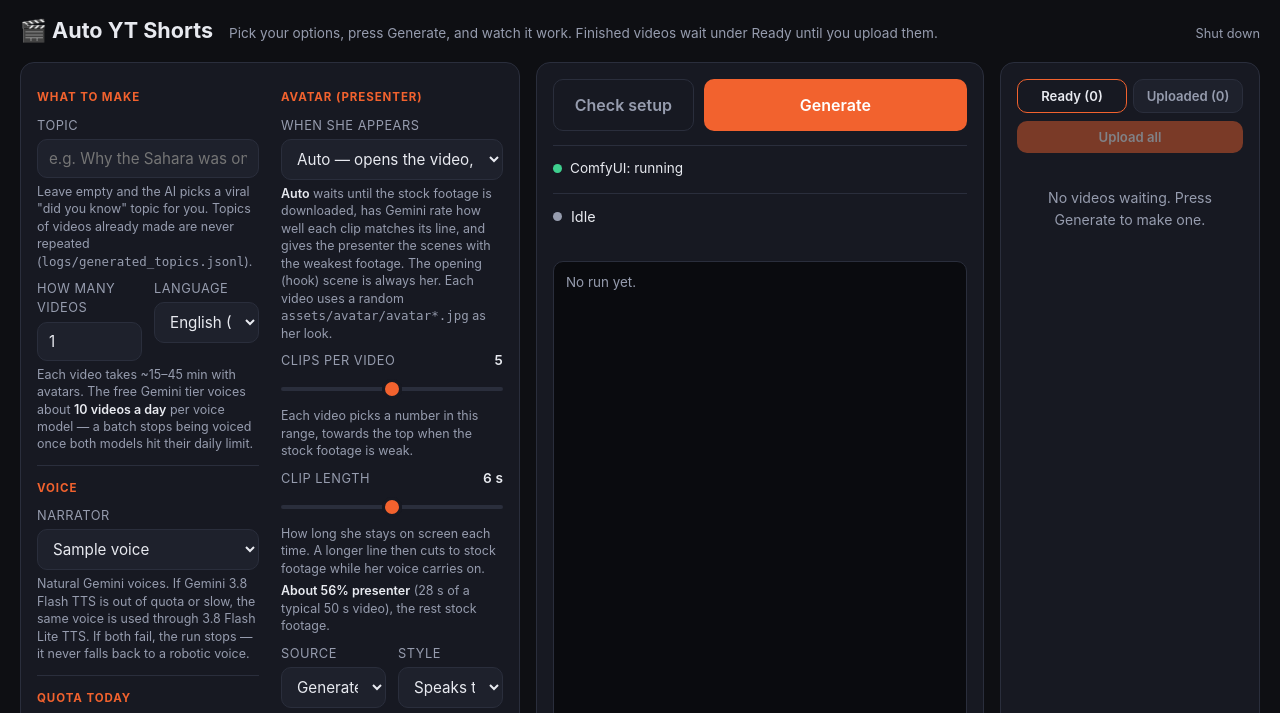
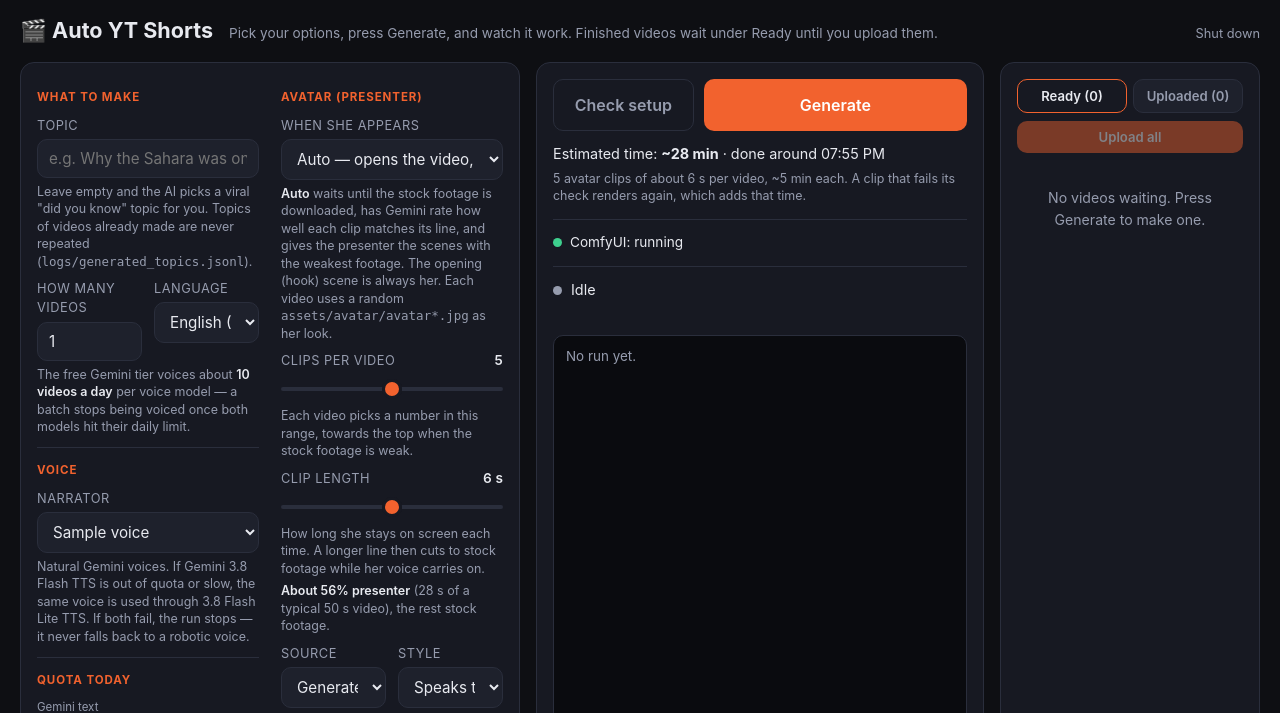
Before and after one commit to jwlei/auto-yt-shorts, a Flask app: template templates/index.html in a window 1280 px wide. Shown: the top 713 px of the page. Run offline with Flask 3, Linux system fonts and the light colour scheme; the template is opened without the code that fills it: most values are stand-ins (such as "Sample title", 1, 10 or a date in 2020); data that the repository does not hold is empty; some libraries are stand-ins or nearby versions.

Commit message:
feat: estimate a run's time before it starts, from the panel's options
The run card shows the expected time and finish, updating as the form changes:
videos, avatar layout and source, clips per video, clip length and uploading.
It uses the timings learned from finished runs.

Clip render time now scales with clip length, also in the ETA during a run,
and each timed clip records its length. A range of clips per video now caps
the learned 'auto' count, so moving the slider moves the estimate.

Co-Authored-By: Claude Opus 5.5 <noreply@anthropic.com>

```diff
--- a/modules/run_eta.py
+++ b/modules/run_eta.py
@@ -1,6 +1,9 @@
 import json
+import math
 import os
 import time
+
+from modules.avatar_generator import DEFAULT_CLIP_RANGE, DEFAULT_ON_SCREEN_RANGE
 
 # Same order as main.py's STAGES, which can't be imported here: it pulls in the whole pipeline.
 STAGES = ("Topic & script", "Voice", "Stock footage", "Avatar clips", "Rendering scenes", "Stitching", "Upload")
@@ -11,12 +14,17 @@ STAGES = ("Topic & script", "Voice", "Stock footage", "Avatar clips", "Rendering
 DEFAULT_TIMINGS = {
     "Topic & script": 90, "Voice": 60, "Stock footage": 60, "Avatar clips": 30, "Stitching": 45, "Upload": 30,
     "clip": 300,  # One ComfyUI render, including the prompt written for it
+    "clip_seconds": 6,  # The length of clip that render time is for: it scales with length
     "scene": 3,  # One scene through ffmpeg
     "scenes": 9,  # Scenes per video
     "auto_clips": 5,  # Clips per video in the 'auto' avatar layout
 }
 # How much each new measurement moves the stored value.
 LEARNING_RATE = 0.3
+# A scene's narration caps how long she stays on screen in it.
+TYPICAL_SCENE_SECONDS = 5.5
+# A clip renders this much longer than she is on screen: rounded up, plus the overlap into the next scene.
+CLIP_EXTRA_SECONDS = 1
 
 
 def _load_timings(path):
@@ -35,6 +43,12 @@ def _option(argv, name, default):
     return argv[argv.index(name) + 1] if name in argv[:-1] else default
 
 
+def _slider(env, low_name, high_name, defaults):
+    """A range the panel's sliders set, from the run's own env, else .env, else the default."""
+    settings = {**os.environ, **(env or {})}
+    return int(settings.get(low_name) or defaults[0]), int(settings.get(high_name) or defaults[1])
+
+
 class RunEta:
     """
     Estimates what is left of a run from how long each step took before. Steps are
@@ -46,6 +60,10 @@ class RunEta:
         self.path = path
         self.timings = _load_timings(path)
         self.videos_left = int(_option(argv, "--runs", 1)) - 1
+        self.upload = "--upload" in argv
+        self.clip_range = _slider(env, "AVATAR_CLIPS_MIN", "AVATAR_CLIPS_MAX", DEFAULT_CLIP_RANGE)
+        shortest, longest = _slider(env, "AVATAR_MIN_SECONDS", "AVATAR_MAX_SECONDS", DEFAULT_ON_SCREEN_RANGE)
+        self.planned_clip_seconds = min((shortest + longest) / 2, TYPICAL_SCENE_SECONDS) + CLIP_EXTRA_SECONDS
         layout = _option(argv, "--avatar-clips", "auto")
         if layout == "0" or (env or {}).get("AVATAR_SOURCE") == "static":
             self.planned_clips = 0  # No renders: the static clip just gets looped
@@ -66,6 +84,7 @@ class RunEta:
         self.clip_number = 0
         self.first_clip_at = None
         self.attempt_started = None
+        self.attempt_seconds = self.planned_clip_seconds
 
     # --- What the run reports ---
 
@@ -84,12 +103,13 @@ class RunEta:
         self.number, self.total, self.name = number, total, name
         self.stage_started = time.time()
 
-    def clip(self, number, total):
+    def clip(self, number, total, seconds):
         now = time.time()
         self._finish_attempt(now)
         self.clip_number, self.clip_count = number, total
         self.first_clip_at = self.first_clip_at or now
         self.attempt_started = now
+        self.attempt_seconds = seconds
 
     def clip_rejected(self, attempt, attempts):
         """The lip-sync check failed: another render starts now, unless that was the last try."""
@@ -113,6 +133,7 @@ class RunEta:
     def _finish_attempt(self, now):
         if self.attempt_started is not None:
             self._learn("clip", now - self.attempt_started)
+            self._learn("clip_seconds", self.attempt_seconds)
             self.attempt_started = None
 
     def _finish_stage(self):
@@ -138,27 +159,45 @@ class RunEta:
 
     # --- Estimating ---
 
+    def _render_seconds(self, clip_seconds):
+        return self.timings["clip"] * clip_seconds / self.timings["clip_seconds"]
+
     def _stage_seconds(self, name, clips, scenes):
         if name == "Avatar clips":
-            return self.timings[name] + clips * self.timings["clip"]
+            return self.timings[name] + clips * self._render_seconds(self.planned_clip_seconds)
         if name == "Rendering scenes":
             return scenes * self.timings["scene"]
         return self.timings[name]
 
     def _planned_clip_count(self):
-        return self.timings["auto_clips"] if self.planned_clips is None else self.planned_clips
+        if self.planned_clips is not None:
+            return self.planned_clips
+        # What 'auto' usually picks, within the range this run allows and the scenes there are.
+        return min(max(self.timings["auto_clips"], self.clip_range[0]), self.clip_range[1], self.timings["scenes"])
 
     def _current_left(self, now):
         elapsed = now - self.stage_started
         if self.name == "Avatar clips" and self.clip_count is not None:
-            clips_after = self.clip_count - self.clip_number
+            after = (self.clip_count - self.clip_number) * self._render_seconds(self.planned_clip_seconds)
             if self.attempt_started is None:
-                return clips_after * self.timings["clip"]
-            this_clip = self.timings["clip"] - (now - self.attempt_started)
-            return max(this_clip, 0) + clips_after * self.timings["clip"]
+                return after
+            this_clip = self._render_seconds(self.attempt_seconds) - (now - self.attempt_started)
+            return max(this_clip, 0) + after
         clips = self._planned_clip_count() if self.clip_count is None else self.clip_count
         scenes = self.timings["scenes"] if self.scene_count is None else self.scene_count
         return max(self._stage_seconds(self.name, clips, scenes) - elapsed, 0)
+
+    def plan(self):
+        """What a run with these options should take, for the panel to show before it starts."""
+        clips = self._planned_clip_count()
+        names = STAGES if self.upload else STAGES[:-1]
+        steps = [{"name": name, "seconds": round(self._stage_seconds(name, clips, self.timings["scenes"]))}
+                 for name in names]
+        video = sum(step["seconds"] for step in steps)
+        return {"steps": steps, "video": video, "videos": self.videos_left + 1,
+                "total": video * (self.videos_left + 1), "clips": round(clips),
+                "clip_seconds": math.ceil(self.planned_clip_seconds),
+                "clip_render": round(self._render_seconds(self.planned_clip_seconds))}
 
     def estimate(self):
         """Returns seconds per step and left overall, or None before the first step (or for a run without steps)."""
--- a/templates/index.html
+++ b/templates/index.html
@@ -19,6 +19,8 @@
     color: #cbd0dd;
   }
   .log .empty-log { color: var(--muted); }
+  .estimate { margin-top: 12px; font-size: .9rem; }
+  .estimate .err { margin: 0; }
   #uploadBox .status { margin-bottom: 8px; }
   #uploadBox .log { max-height: 130px; margin-bottom: 12px; }
   #stopUpload { width: auto; margin: 0 0 0 auto; padding: 4px 10px; font-size: .8rem; }
@@ -223,7 +225,7 @@
           </select>
         </div>
       </div>
-      <div class="hint">Each video takes ~15–45 min with avatars. The free Gemini tier voices about <b>10 videos a day</b> per voice model — a batch stops being voiced once both models hit their daily limit.</div>
+      <div class="hint">The free Gemini tier voices about <b>10 videos a day</b> per voice model — a batch stops being voiced once both models hit their daily limit.</div>
     </div>
 
     <div class="section" id="formVoice">
@@ -341,6 +343,10 @@
     <button type="button" class="danger" id="stop" hidden>Stop</button>
   </div>
   <div class="err" id="formError" hidden></div>
+  <div class="estimate" id="estimate" hidden>
+    <div id="estimateTotal"></div>
+    <div class="hint" id="estimateDetail"></div>
+  </div>
 
   <div class="run-sep"></div>
   <div class="sys" title="ComfyUI renders the avatar clips on your GPU. Generate starts it (without its web page) when the run needs avatar clips and COMFYUI_LAUNCHER is set in .env; otherwise start it yourself. Failed avatar renders fall back to stock footage.">
@@ -631,10 +637,49 @@ function stepEta(step) {
   if (step.state === 'next') return fmtEta(step.seconds);
   return step.seconds > 0 ? `${fmtEta(step.seconds)} left` : 'any moment';
 }
+function clockIn(sec) {
+  return new Date(Date.now() + sec * 1000).toLocaleTimeString([], {hour: '2-digit', minute: '2-digit'});
+}
 function totalEta(eta) {
-  const done = new Date(Date.now() + eta.total_left * 1000).toLocaleTimeString([], {hour: '2-digit', minute: '2-digit'});
-  return `${fmtEta(eta.total_left)} left, done around ${done}`;
+  return `${fmtEta(eta.total_left)} left, done around ${clockIn(eta.total_left)}`;
 }
+
+// --- Estimate before a run, from the form's current options ---
+let plan = null, planRequest = 0, planTimer = 0;
+function renderPlan() {
+  if (!plan) return;
+  if (!plan.ok) {
+    $('estimateTotal').innerHTML = `<span class="err">${esc(plan.error)}</span>`;
+    $('estimateDetail').textContent = '';
+    return;
+  }
+  $('estimateTotal').innerHTML = `Estimated time: <b>${fmtEta(plan.total)}</b> · done around ${clockIn(plan.total)}`;
+  const parts = [];
+  if (plan.videos > 1) parts.push(`${plan.videos} videos, ${fmtEta(plan.video)} each`);
+  parts.push(plan.clips
+    ? `${plan.clips} avatar ${plan.clips === 1 ? 'clip' : 'clips'} of about ${plan.clip_seconds} s per video, ${fmtEta(plan.clip_render)} each. A clip that fails its check renders again, which adds that time`
+    : 'No avatar clips to render');
+  $('estimateDetail').textContent = parts.join(' · ') + '.';
+  $('estimateDetail').title = plan.steps.map(s => `${s.name}: ${fmtEta(s.seconds)}`).join('\n');
+}
+async function refreshPlan() {
+  const request = ++planRequest;
+  let data;
+  try {
+    data = await (await fetch('/api/estimate', { method: 'POST', body: new FormData($('form')) })).json();
+  } catch (e) {
+    return; // transient; the next change retries
+  }
+  if (request !== planRequest) return;  // A newer answer is on its way
+  plan = data;
+  renderPlan();
+}
+function queuePlan() {
+  clearTimeout(planTimer);
+  planTimer = setTimeout(refreshPlan, 150);
+}
+$('form').addEventListener('input', queuePlan);
+$('form').addEventListener('change', queuePlan);
 function renderNow(data) {
   const p = data.progress || {};
   const c = data.comfyui || {};
@@ -731,6 +776,7 @@ function renderUpload(up) {
 }
 
 // --- Status polling ---
+let wasRunning = false;
 async function poll() {
   let data;
   try {
@@ -740,6 +786,10 @@ async function poll() {
   }
 
   const running = data.running;
+  if (wasRunning && !running) refreshPlan();  // That run just improved the timings
+  wasRunning = running;
+  $('estimate').hidden = running;
+  renderPlan();  // The clock has moved on
   busy = data.upload.running || (running && (data.progress.stage || [])[2] === 'Upload');
   renderUpload(data.upload);
   $('dot').className = 'dot' + (running ? ' on' : (data.returncode ? ' fail' : ''));
@@ -826,6 +876,7 @@ $('shutdown').addEventListener('click', async e => {
 
 loadForm();
 syncForm();
+refreshPlan();
 poll();
 setInterval(poll, 2000);
 </script>
--- a/webapp.py
+++ b/webapp.py
@@ -189,7 +189,7 @@ class Job:
                 self.eta.scenes(p["scenes"])
             elif kind == "clip":
                 p["detail"] = f"Clip {m.group(1)} of {m.group(2)} - scene {m.group(3)}, {m.group(4)}s {m.group(5)}"
-                self.eta.clip(int(m.group(1)), int(m.group(2)))
+                self.eta.clip(int(m.group(1)), int(m.group(2)), int(m.group(4)))
             elif kind == "rejected":
                 self.eta.clip_rejected(int(m.group(1)), int(m.group(2)))
             elif kind == "render":
@@ -686,6 +686,16 @@ def build_run(form):
     return argv, env, None
 
 
+@app.route("/api/estimate", methods=["POST"])
+@password_required
+def estimate():
+    """What a run with the form's current options should take. Starts nothing."""
+    argv, env, error = build_run(request.form)
+    if error:
+        return {"ok": False, "error": error}
+    return {"ok": True, **RunEta(argv, env, STAGE_TIMINGS).plan()}
+
+
 @app.route("/generate", methods=["POST"])
 @password_required
 def generate():
```
Also changed, not shown: README.md.
